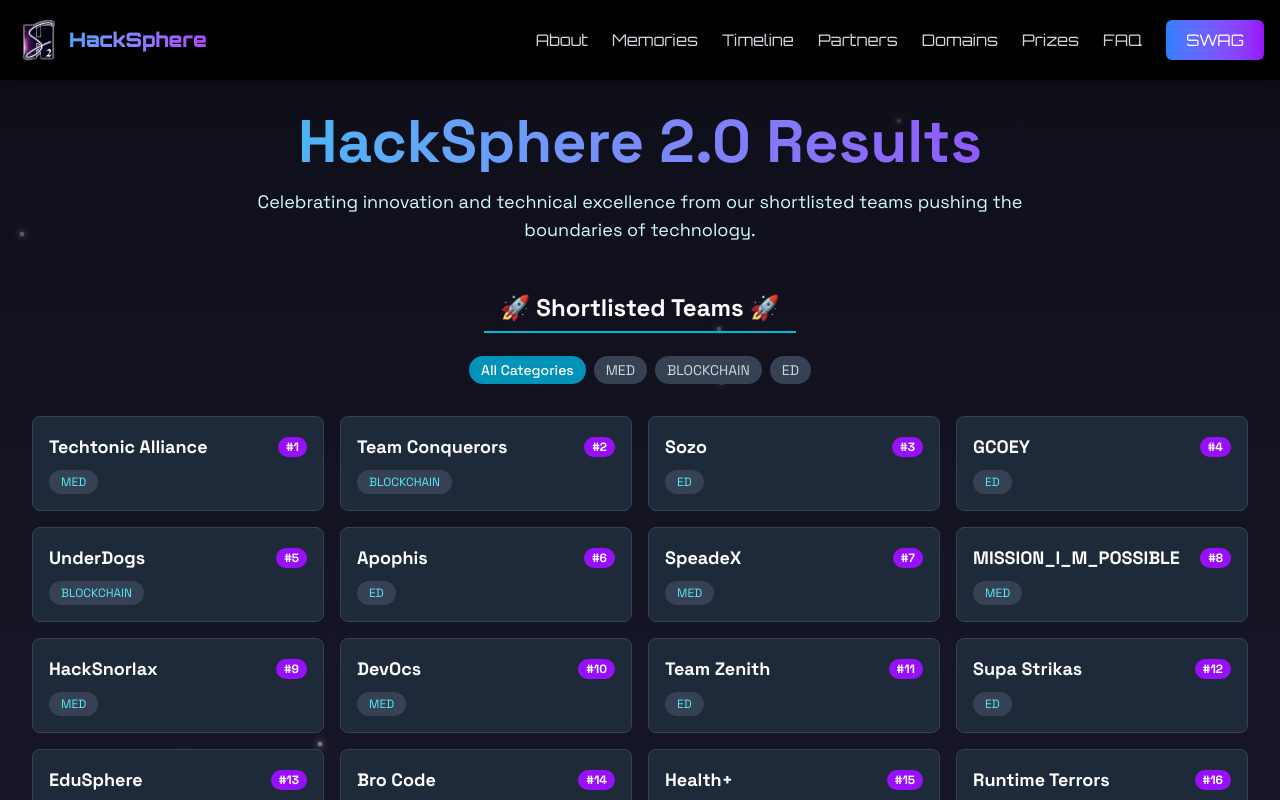
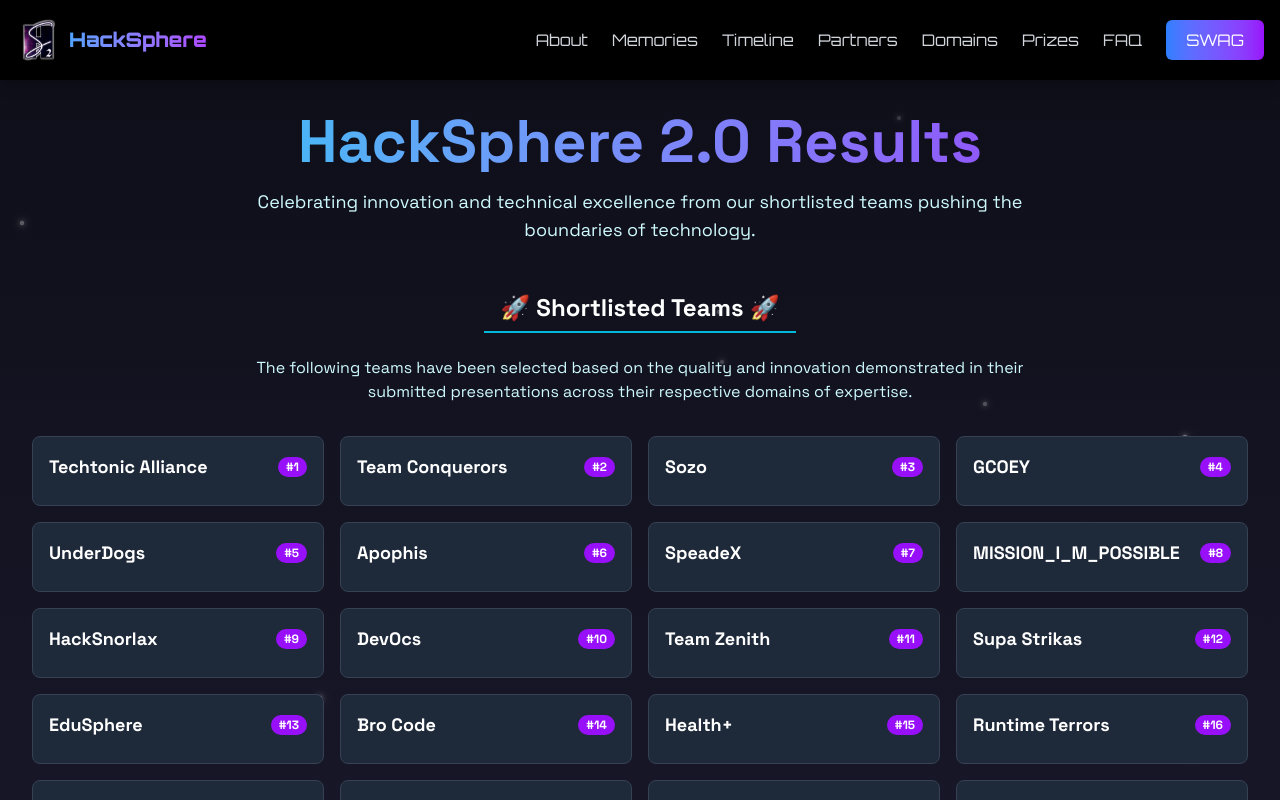
Before and after one commit to Xyncross1111/hacksphere-2, a Next.js app: page /result in a window 1280 px wide. Built offline with nearby package versions, Linux system fonts and the light colour scheme.

Commit message:
Results domain removed

```diff
--- a/src/app/result/page.tsx
+++ b/src/app/result/page.tsx
@@ -4,32 +4,32 @@ import { motion } from "framer-motion";
 import { useState, useEffect } from "react";
 
 const hackathonEntries = [
-  { id: 1, team: "Techtonic Alliance", position: 1, category: "MED" },
-  { id: 2, team: "Team Conquerors", position: 2, category: "BLOCKCHAIN" },
-  { id: 3, team: "Sozo", position: 3, category: "ED" },
-  { id: 4, team: "GCOEY", position: 4, category: "ED" },
-  { id: 5, team: "UnderDogs", position: 5, category: "BLOCKCHAIN" },
-  { id: 6, team: "Apophis", position: 6, category: "ED" },
-  { id: 7, team: "SpeadeX", position: 7, category: "MED" },
-  { id: 8, team: "MISSION_I_M_POSSIBLE", position: 8, category: "MED" },
-  { id: 9, team: "HackSnorlax", position: 9, category: "MED" },
-  { id: 10, team: "DevOcs", position: 10, category: "MED" },
-  { id: 11, team: "Team Zenith", position: 11, category: "ED" },
-  { id: 12, team: "Supa Strikas", position: 12, category: "ED" },
-  { id: 13, team: "EduSphere", position: 13, category: "ED" },
-  { id: 14, team: "Bro Code", position: 14, category: "ED" },
-  { id: 15, team: "Health+", position: 15, category: "MED" },
-  { id: 16, team: "Runtime Terrors", position: 16, category: "MED" },
-  { id: 17, team: "DevPair", position: 17, category: "MED" },
-  { id: 18, team: "SymbiSparkk", position: 18, category: "ED" },
-  { id: 19, team: "Undefined", position: 19, category: "MED" },
-  { id: 20, team: "IlI_Stellar.Squad_IlI", position: 20, category: "ED" },
-  { id: 21, team: "Team Glycon", position: 21, category: "ED" },
-  { id: 22, team: "404 Brain Not Found", position: 22, category: "MED" },
-  { id: 23, team: "The Beginners 2.0", position: 23, category: "BLOCKCHAIN" },
-  { id: 24, team: "Full Stack Force", position: 24, category: "MED" },
-  { id: 25, team: "404_forbidden", position: 25, category: "BLOCKCHAIN" },
-  { id: 26, team: "Hackoholics", position: 26, category: "MED" },
+  { id: 1, team: "Techtonic Alliance", position: 1 },
+  { id: 2, team: "Team Conquerors", position: 2 },
+  { id: 3, team: "Sozo", position: 3 },
+  { id: 4, team: "GCOEY", position: 4 },
+  { id: 5, team: "UnderDogs", position: 5 },
+  { id: 6, team: "Apophis", position: 6 },
+  { id: 7, team: "SpeadeX", position: 7 },
+  { id: 8, team: "MISSION_I_M_POSSIBLE", position: 8 },
+  { id: 9, team: "HackSnorlax", position: 9 },
+  { id: 10, team: "DevOcs", position: 10 },
+  { id: 11, team: "Team Zenith", position: 11 },
+  { id: 12, team: "Supa Strikas", position: 12 },
+  { id: 13, team: "EduSphere", position: 13 },
+  { id: 14, team: "Bro Code", position: 14 },
+  { id: 15, team: "Health+", position: 15 },
+  { id: 16, team: "Runtime Terrors", position: 16 },
+  { id: 17, team: "DevPair", position: 17 },
+  { id: 18, team: "SymbiSparkk", position: 18 },
+  { id: 19, team: "Undefined", position: 19 },
+  { id: 20, team: "IlI_Stellar.Squad_IlI", position: 20 },
+  { id: 21, team: "Team Glycon", position: 21 },
+  { id: 22, team: "404 Brain Not Found", position: 22 },
+  { id: 23, team: "The Beginners 2.0", position: 23 },
+  { id: 24, team: "Full Stack Force", position: 24 },
+  { id: 25, team: "404_forbidden", position: 25 },
+  { id: 26, team: "Hackoholics", position: 26 },
 ];
 
 const rejectedTeams = [
@@ -228,28 +228,13 @@ const rejectedTeams = [
   "Bit by bit",
   "Power Rangers",
 ];
+
 function App() {
   const [mounted, setMounted] = useState(false);
-  const [activeCategory, setActiveCategory] = useState("all");
 
   useEffect(() => {
     setMounted(true);
   }, []);
-
-  const categories = [
-    "all",
-    ...new Set(hackathonEntries.map((entry) => entry.category)),
-  ];
-
-  const filteredEntries =
-    activeCategory === "all"
-      ? hackathonEntries
-      : hackathonEntries.filter((entry) => entry.category === activeCategory);
-
-  const handleCategoryChange = (category: string) => {
-    console.log("Setting category to:", category);
-    setActiveCategory(category);
-  };
 
   return (
     <section className="space-gradient relative overflow-hidden">
@@ -299,27 +284,12 @@ function App() {
             </span>
           </h2>
 
-          {/* Category Filter */}
-          <div className="flex flex-wrap justify-center gap-2 mb-8 relative z-20">
-            {categories.map((category) => (
-              <button
-                key={category}
-                onClick={() => handleCategoryChange(category)}
-                type="button"
-                aria-pressed={activeCategory === category}
-                className={`px-3 py-1 rounded-full text-sm transition-all duration-200 relative z-20 cursor-pointer ${
-                  activeCategory === category
-                    ? "bg-cyan-600 text-white font-medium"
-                    : "bg-gray-700 hover:bg-gray-600 text-gray-300"
-                }`}
-              >
-                {category === "all" ? "All Categories" : category}
-              </button>
-            ))}
-          </div>
+          <p className="text-center mb-8 text-cyan-100 max-w-3xl mx-auto">
+            The following teams have been selected based on the quality and innovation demonstrated in their submitted presentations across their respective domains of expertise.
+          </p>
 
           <div className="grid grid-cols-1 sm:grid-cols-2 lg:grid-cols-3 xl:grid-cols-4 gap-4">
-            {filteredEntries.map((entry) => (
+            {hackathonEntries.map((entry) => (
               <div
                 key={entry.id}
                 className="bg-gray-800 border border-gray-700 rounded-lg overflow-hidden transition-all duration-300 hover:border-cyan-700 p-4"
@@ -328,11 +298,6 @@ function App() {
                   <span className="font-bold text-lg">{entry.team}</span>
                   <span className="rounded-full px-2 py-0.5 text-xs font-bold bg-purple-600">
                     #{entry.position}
-                  </span>
-                </div>
-                <div>
-                  <span className="inline-block text-xs bg-gray-700 text-cyan-300 rounded-full px-3 py-1">
-                    {entry.category}
                   </span>
                 </div>
               </div>
```
